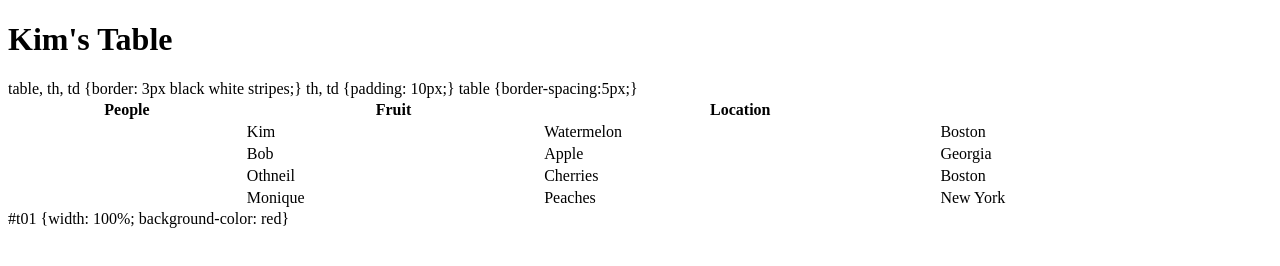
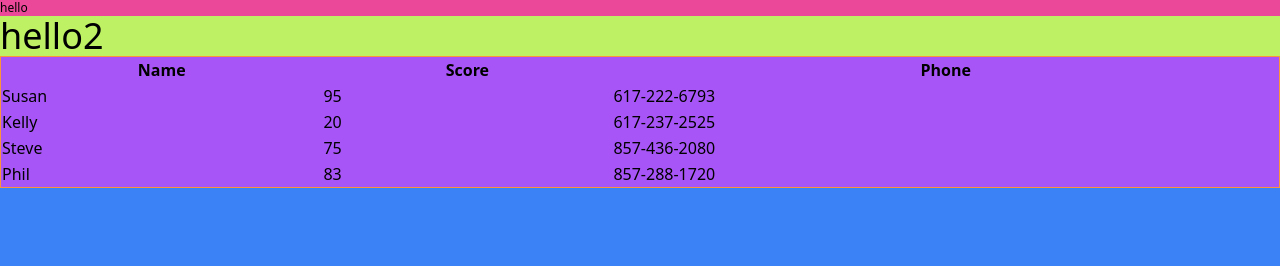
Before and after one commit to Tavarge/homework3, a plain HTML site: page index.html in a window 1280 px wide. Drawn offline with nearby package versions, Linux system fonts and the light colour scheme.

Commit message:
tailwind table update

```diff
--- a/index.html
+++ b/index.html
@@ -1,41 +1,36 @@
 <!DOCTYPE html>
 <html>
-    <body>
-        <h1>Kim's Table</h1>
-        <table>
-            <table style="width:100%">
-            <tr>
-                <th>People</th>
-                <th>Fruit</th>
-                <th>Location</th>
-                <th colspan="3"></th>
+    <head>
+        <script src="https://cdn.tailwindcss.com"></script>
+
+    </head>
+    <body class="bg-blue-500">
+        <h1 class="text-xs bg-pink-500">hello</h1>
+        <h1 class="text-4xl bg-lime-300">hello2</h1>
+        <table class="w-full bg-gradient-to-bl (http://1.bp.blogspot.com/--WnzptuUnpM/UQog6dG2lhI/AAAAAAAAA_8/a9KBRL0DVzU/w1200-h630-p-k-no-nu/cats_dogs_04.jpg) bg-purple-500 border-collapse border border-orange-400"   <tr>
+                <th>Name</th>
+                <th>Score</th>
+                <th>Phone</th>
             </tr>
             <tr>
-                <th rowspan="4"></th>
-                <td>Kim</td>
-                <td>Watermelon</td>
-                <td>Boston</td>
+                <td>Susan</td>
+                <td>95</td>
+                <td>617-222-6793</td>
             </tr>
             <tr>
-                <td>Bob</td>
-                <td>Apple</td>
-                <td>Georgia</td>
+                <td>Kelly</td>
+                <td>20</td>
+                <td>617-237-2525</td>
+            <tr>
+                <td>Steve</td>
+                <td>75</td>
+                <td>857-436-2080</td>
             </tr>
             <tr>
-                <td>Othneil</td>
-                <td>Cherries</td>
-                <td>Boston</td>
+                <td>Phil</td>
+                <td>83</td>
+                <td>857-288-1720</td>
             </tr>
-            <tr>
-                <td>Monique</td>
-                <td>Peaches</td>
-                <td>New York</td>
-            </tr>
-            table, th, td {border: 3px black white stripes;}
-            th, td {padding: 10px;}
-            table {border-spacing:5px;}
-            <table id="t01">
-                #t01 {width: 100%; background-color: red}
         </table>
     </body>
 </html>
```
Also changed, not shown: Mylist2.html (added, +15 -0 lines), index3old.html (added, +42 -0 lines), mylist2+.html (added, +12 -0 lines).
